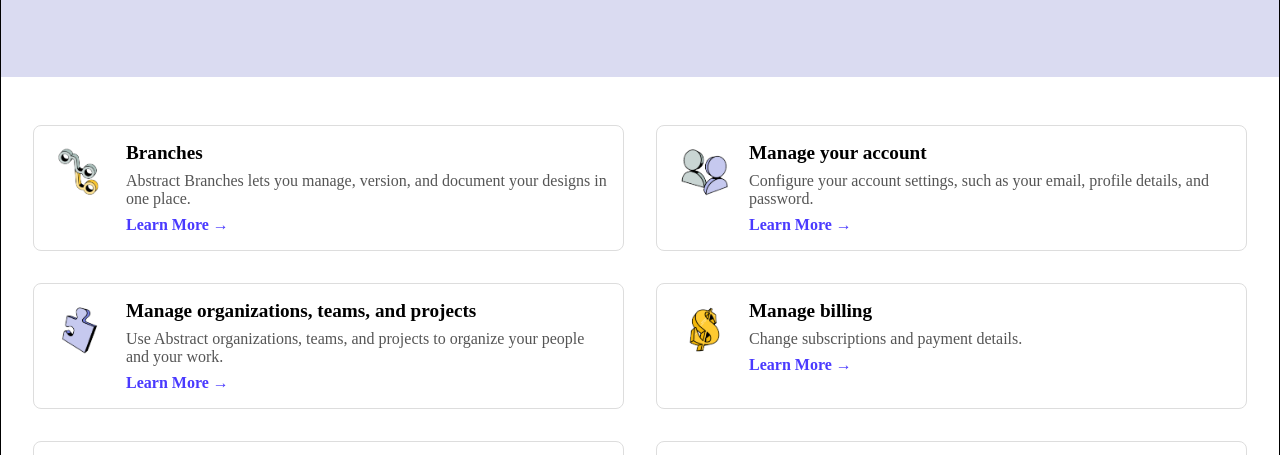
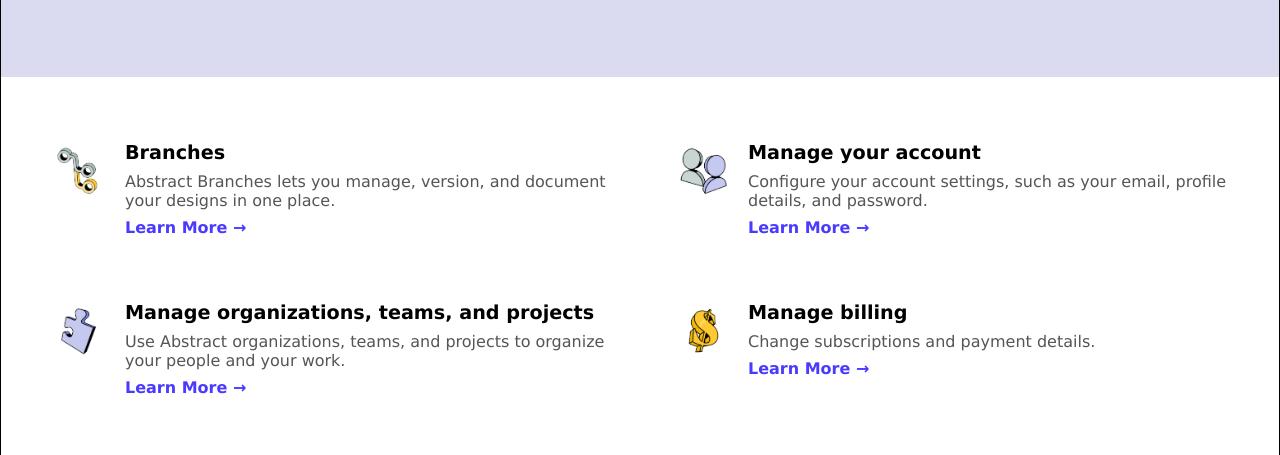
Before and after one commit to keboris/wdg24-group3, a website: page index.html in a window 1280 px wide. Shown: the part 276-731 px from the top of the page. Drawn offline with Linux system fonts and the light colour scheme.

Commit message:
KORREKTUR

```diff
--- a/styles/main.css
+++ b/styles/main.css
@@ -1,4 +1,6 @@
 .categories {
+  font-family: "Lucida Sans", "Lucida Sans Regular", "Lucida Grande",
+    "Lucida Sans Unicode", Geneva, Verdana, sans-serif;
   padding: 3rem 2rem;
 }
 .grid {
@@ -9,8 +11,6 @@
 .card {
   display: flex;
   padding: 1rem;
-  border: 1px solid #ddd;
-  border-radius: 8px;
   display: flex;
   align-items: flex-start;
   gap: 1rem;
```
